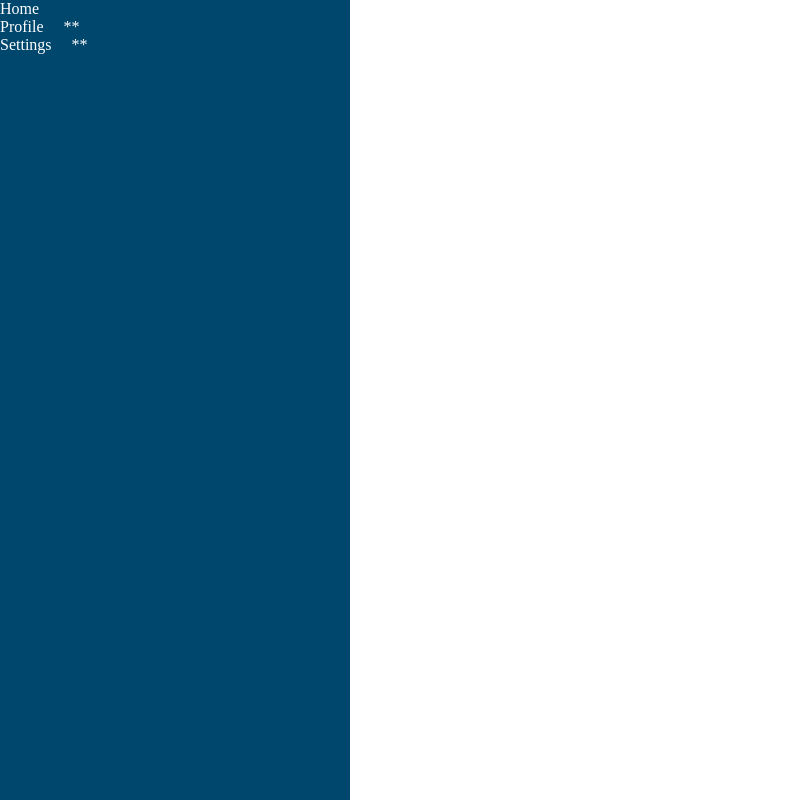
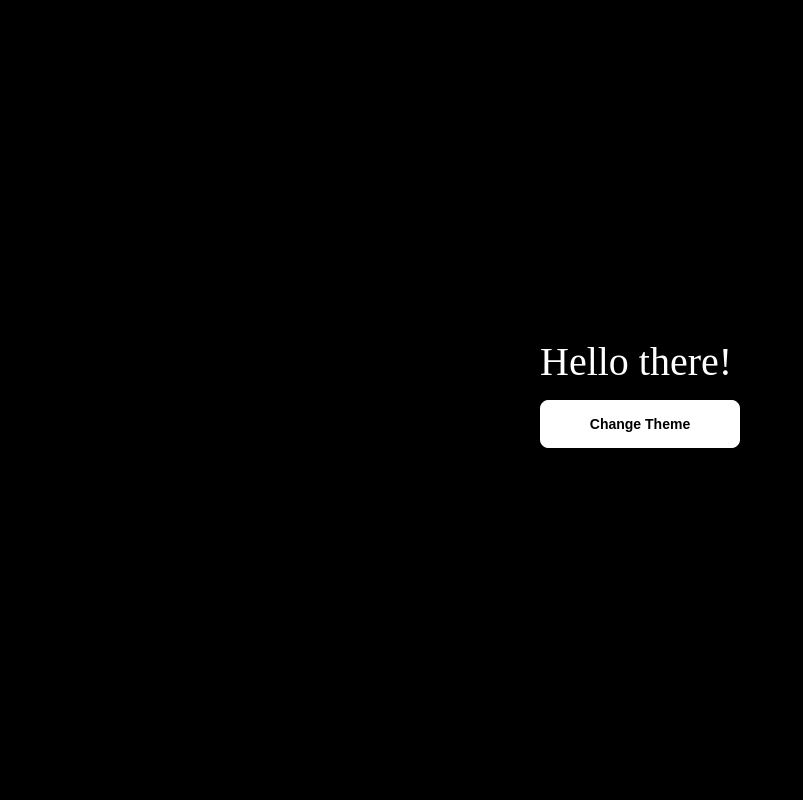
Before and after one commit to vjimenez327/react-projects, a React (Vite) app: page / in a window 1280 px wide. Shown: the whole page, without its empty margins (0-803 px from the left). Built offline with nearby package versions, Linux system fonts and the light colour scheme.

Commit message:
add theme converter

```diff
--- a/src/App.jsx
+++ b/src/App.jsx
@@ -8,6 +8,7 @@
 import LoadMoreData from './components/LoadMoreData'
 import TreeView from './components/TreeView'
 import menus from './components/TreeView/data'
+import LightDarkMode from './components/LightDarkMode'
 
 function App() {
 
@@ -22,8 +23,9 @@
 
           <ImageSlider url={`https://picsum.photos/v2/list`} limit={'7'} page={'10'}/>
           <LoadMoreData />
+          <TreeView menus={menus}/>
         */}
-        <TreeView menus={menus}/>
+        <LightDarkMode />
       </div>
     </>
   )
--- /dev/null
+++ b/src/components/LightDarkMode/index.jsx
@@ -0,0 +1,23 @@
+import useLocalStorage from "./useLocalStorage"
+import './styles.css'
+
+
+export default function LightDarkMode(){
+
+  const [theme, setTheme] = useLocalStorage("theme", "dark")
+
+  function handleToggleTheme(){
+    setTheme(theme === "light" ? "dark" : "light")
+  }
+
+  console.log(theme);
+
+  return(
+    <div className="light-dark-mode" data-theme={theme}>
+      <div className="mode-container">
+        <p> Hello there! </p>
+        <button onClick={handleToggleTheme}>Change Theme</button>
+      </div>
+    </div>
+  )
+}
--- /dev/null
+++ b/src/components/LightDarkMode/styles.css
@@ -0,0 +1,38 @@
+:root{
+  --background: #ffffff;
+  --text-primary: #000;
+  --button-bg: #000;
+  --button-text: #ffffff;
+}
+
+[data-theme="dark"]{
+    --background: #000;
+    --text-primary: #ffffff;
+    --button-bg: #ffffff;
+    --button-text: #000;
+}
+
+.light-dark-mode {
+    background-color: var(--background);
+    height: 100vh;
+    display: flex;
+    flex-direction: column;
+    align-items: center;
+    justify-content: center;
+    transition: all 0.5s;
+  }
+
+.light-dark-mode p {
+  color: var(--text-primary);
+  font-size: 40px;
+}
+.light-dark-mode button{
+  background-color: var(--button-bg);
+  border: 1px solid var(--button-bg);
+  color: var(--button-text);
+  margin: 15px 0px;
+  padding: 12px;
+  border-radius: 8px;
+  font-weight: 600px;
+  cursor: pointer;
+}
--- /dev/null
+++ b/src/components/LightDarkMode/useLocalStorage.jsx
@@ -0,0 +1,25 @@
+import { useDebugValue, useEffect, useState } from "react";
+
+export default function useLocalStorage(key, defaultValue = "light"){
+
+  const [value, setValue] = useState(()=> {
+    let currentValue;
+
+    try{
+      currentValue = JSON.parse(
+        localStorage.getItem(key) || String(defaultValue)
+      )
+    } catch(e){
+      console.error(e)
+      currentValue = defaultValue
+    }
+
+    return currentValue
+  })
+
+  useEffect(()=> {
+    localStorage.setItem(key, JSON.stringify(value))
+  },[key, value])
+
+  return [value, setValue]
+}
```
